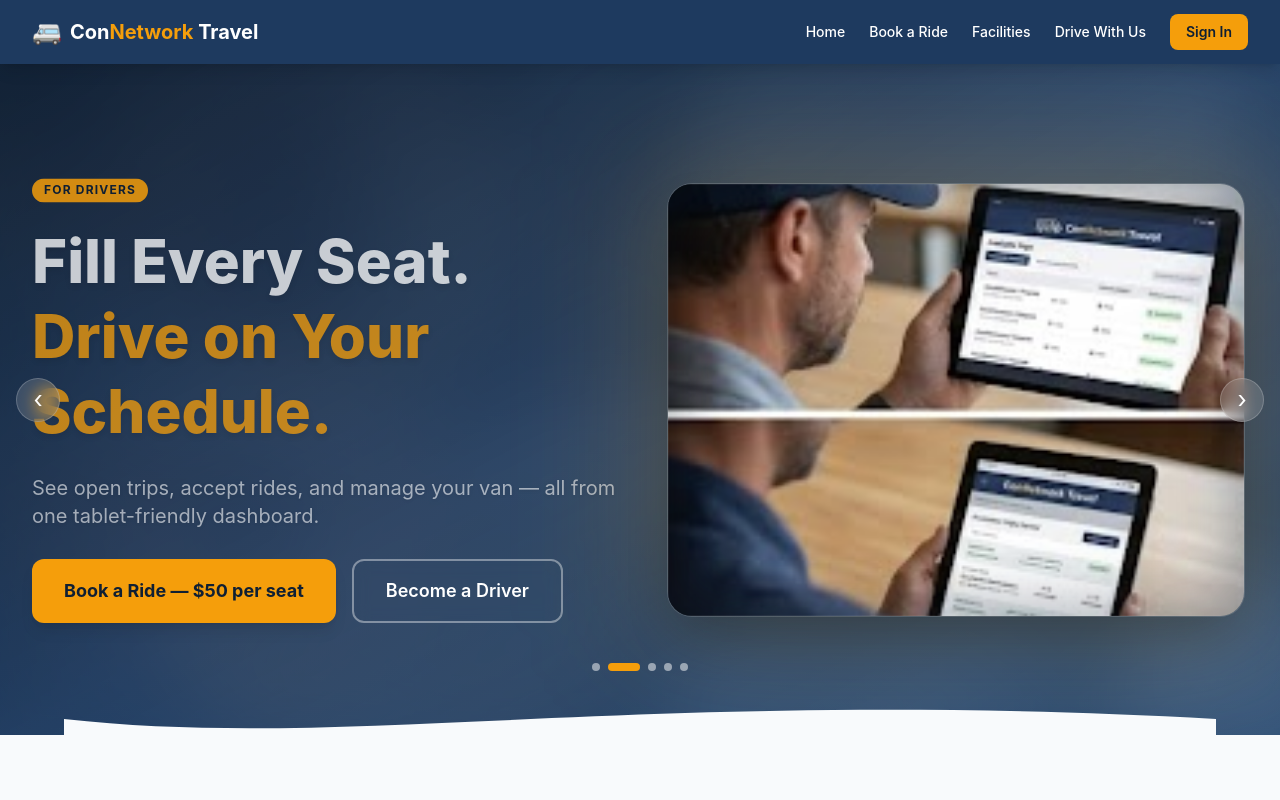
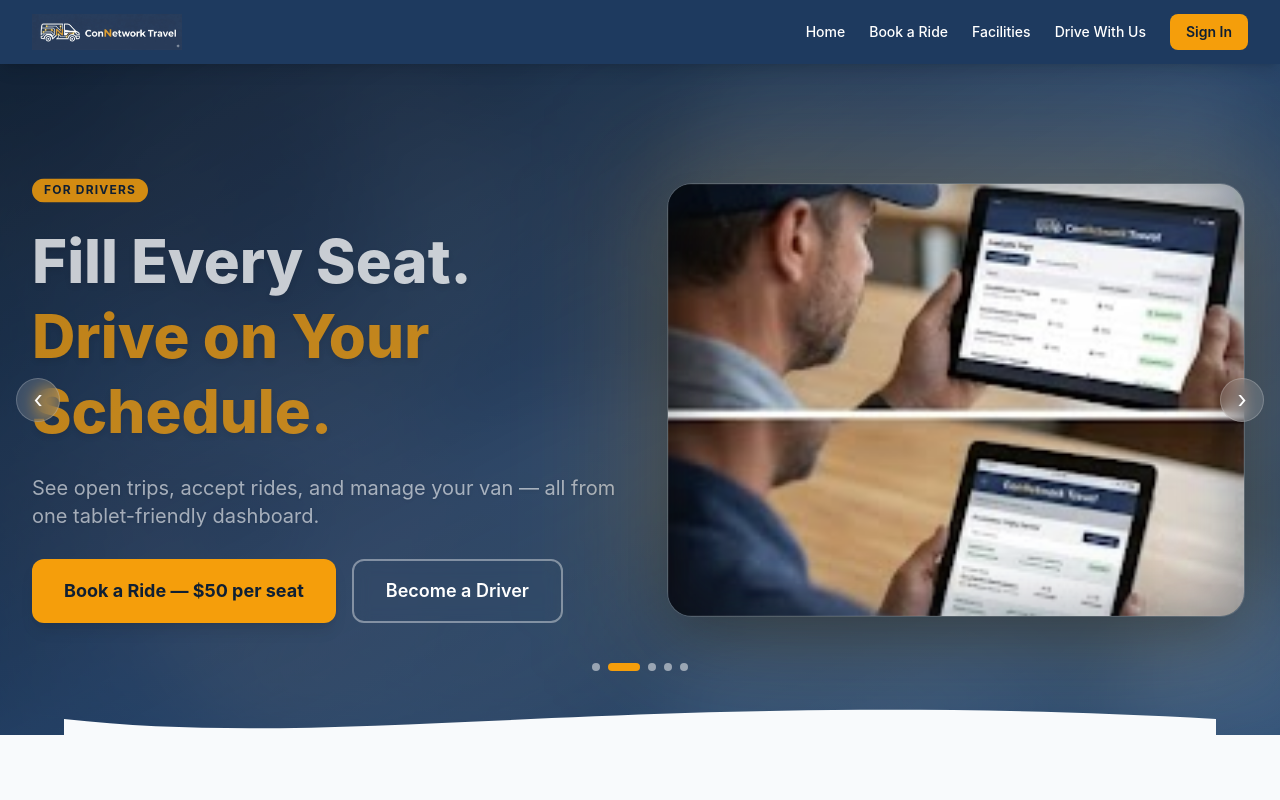
Before and after one commit to illmedicine/CONnect-Travel, a Next.js app: page / in a window 1280 px wide. Shown: the top 800 px of the page. Built offline with nearby package versions, Linux system fonts and the light colour scheme.

Commit message:
feat(navbar): replace text logo with Connect Travel logo image

```diff
--- a/src/components/navbar.tsx
+++ b/src/components/navbar.tsx
@@ -1,7 +1,11 @@
 "use client";
 
+import Image from "next/image";
 import Link from "next/link";
 import { useState } from "react";
+
+// Keep in sync with `basePath` in next.config.ts (GitHub Pages prefix).
+const LOGO_SRC = "/CONnect-Travel/logo.png";
 
 export function Navbar() {
   const [menuOpen, setMenuOpen] = useState(false);
@@ -11,11 +15,15 @@ export function Navbar() {
       <div className="max-w-7xl mx-auto px-4 sm:px-6 lg:px-8">
         <div className="flex items-center justify-between h-16">
           {/* Logo */}
-          <Link href="/" className="flex items-center gap-2 font-bold text-xl">
-            <span className="text-accent text-2xl">🚐</span>
-            <span>
-              Con<span className="text-accent">Network</span> Travel
-            </span>
+          <Link href="/" className="flex items-center gap-2 font-bold text-xl" aria-label="ConNetwork Travel — Home">
+            <Image
+              src={LOGO_SRC}
+              alt="ConNetwork Travel"
+              width={160}
+              height={40}
+              priority
+              className="h-9 w-auto"
+            />
           </Link>
 
           {/* Desktop nav */}
```
Also changed, not shown: public/logo.png (added).
